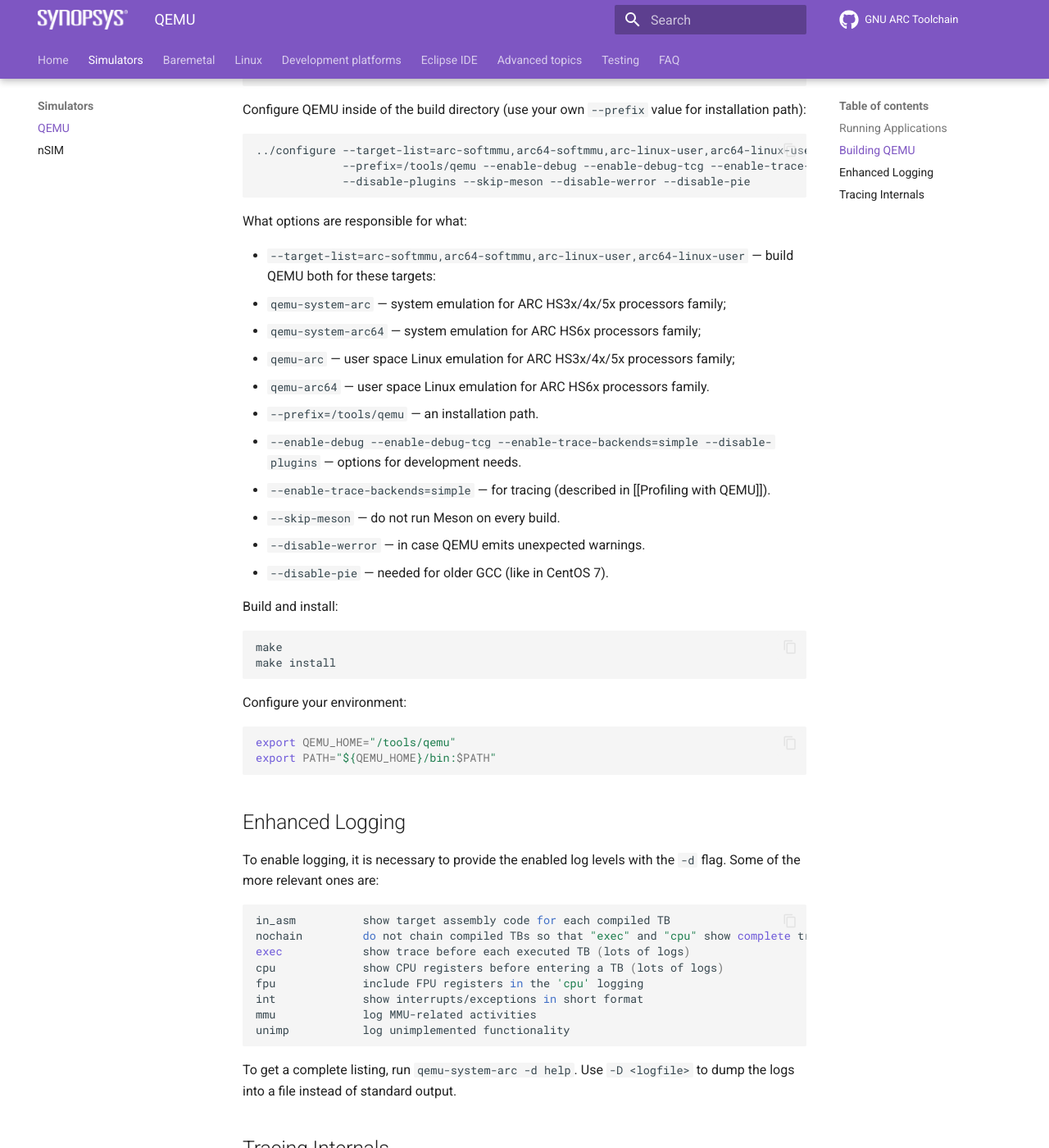
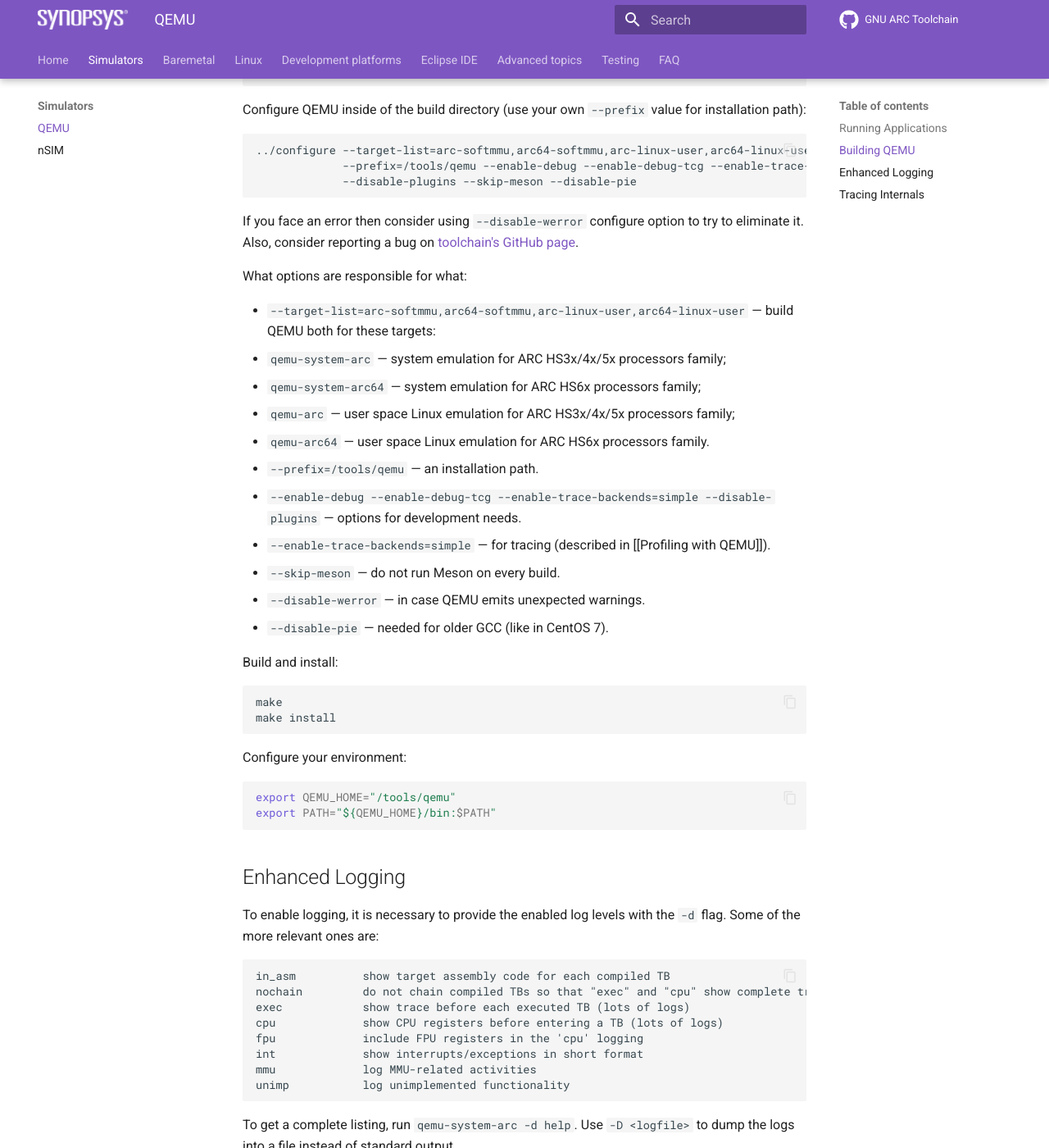
Before and after one commit to foss-for-synopsys-dwc-arc-processors/documentation, an MkDocs documentation site: the page built from docs/simulators/qemu.md, in a window 1280 px wide and 1400 px high, scrolled down 1114 px. Shown: the whole window at 82% size. Built offline with MkDocs 1.6.1 and Material for MkDocs 9.7.7, drawn with Linux system fonts in a browser that asks for light colours; comment, search, counter and statistics services are not loaded.

Commit message:
Update QEMU article

````diff
--- a/docs/simulators/qemu.md
+++ b/docs/simulators/qemu.md
@@ -57,8 +57,12 @@
 ```
 ../configure --target-list=arc-softmmu,arc64-softmmu,arc-linux-user,arc64-linux-user \
              --prefix=/tools/qemu --enable-debug --enable-debug-tcg --enable-trace-backends=simple \
-             --disable-plugins --skip-meson --disable-werror --disable-pie
+             --disable-plugins --skip-meson --disable-pie
 ```
+
+If you face an error then consider using `--disable-werror` configure option to
+try to eliminate it. Also, consider reporting a bug on
+[toolchain's GitHub page](https://github.com/foss-for-synopsys-dwc-arc-processors/toolchain/issues/new).
 
 What options are responsible for what:
 
@@ -92,7 +96,7 @@
 
 To enable logging, it is necessary to provide the enabled log levels with the `-d` flag. Some of the more relevant ones are:
 
-```shell
+```text
 in_asm          show target assembly code for each compiled TB
 nochain         do not chain compiled TBs so that "exec" and "cpu" show complete traces
 exec            show trace before each executed TB (lots of logs)
@@ -102,6 +106,7 @@
 mmu             log MMU-related activities
 unimp           log unimplemented functionality
 ```
+
 To get a complete listing, run `qemu-system-arc -d help`. Use `-D <logfile>` to dump the logs into a file instead of
 standard output.
 
````
